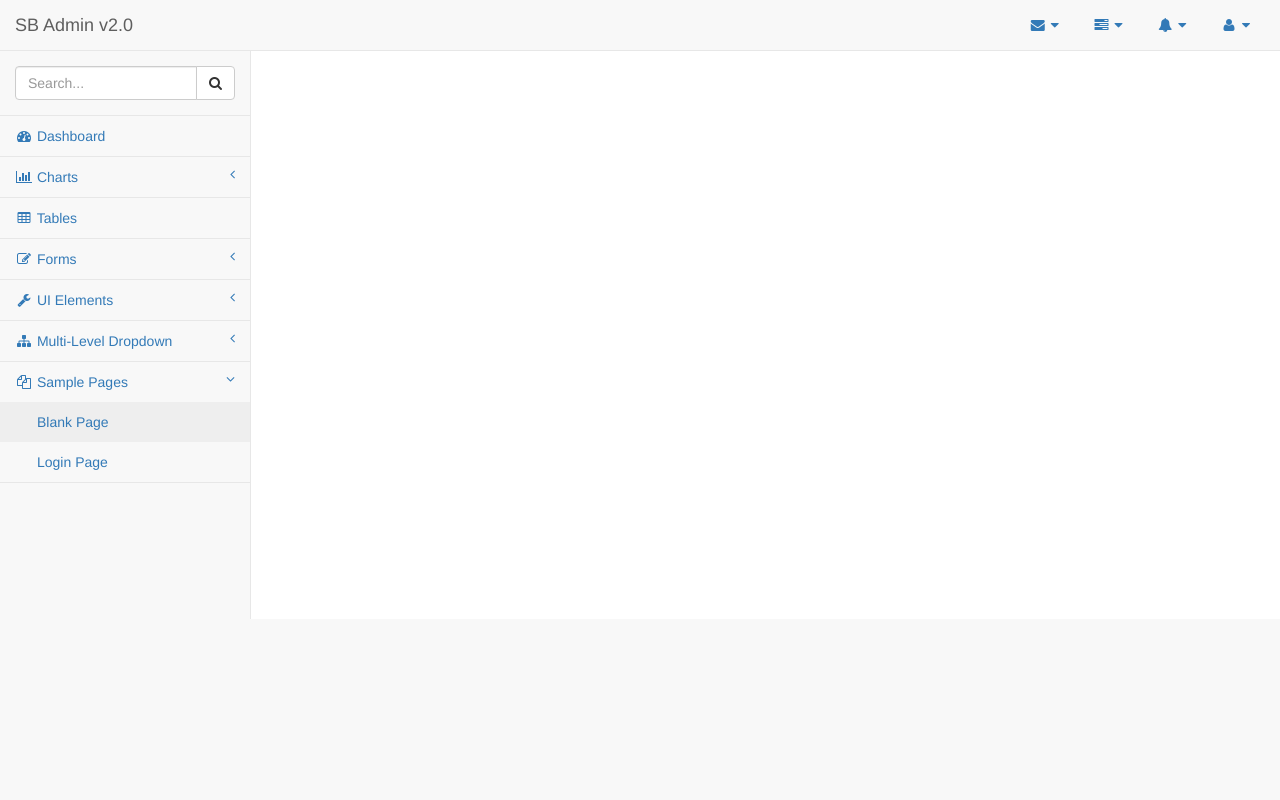
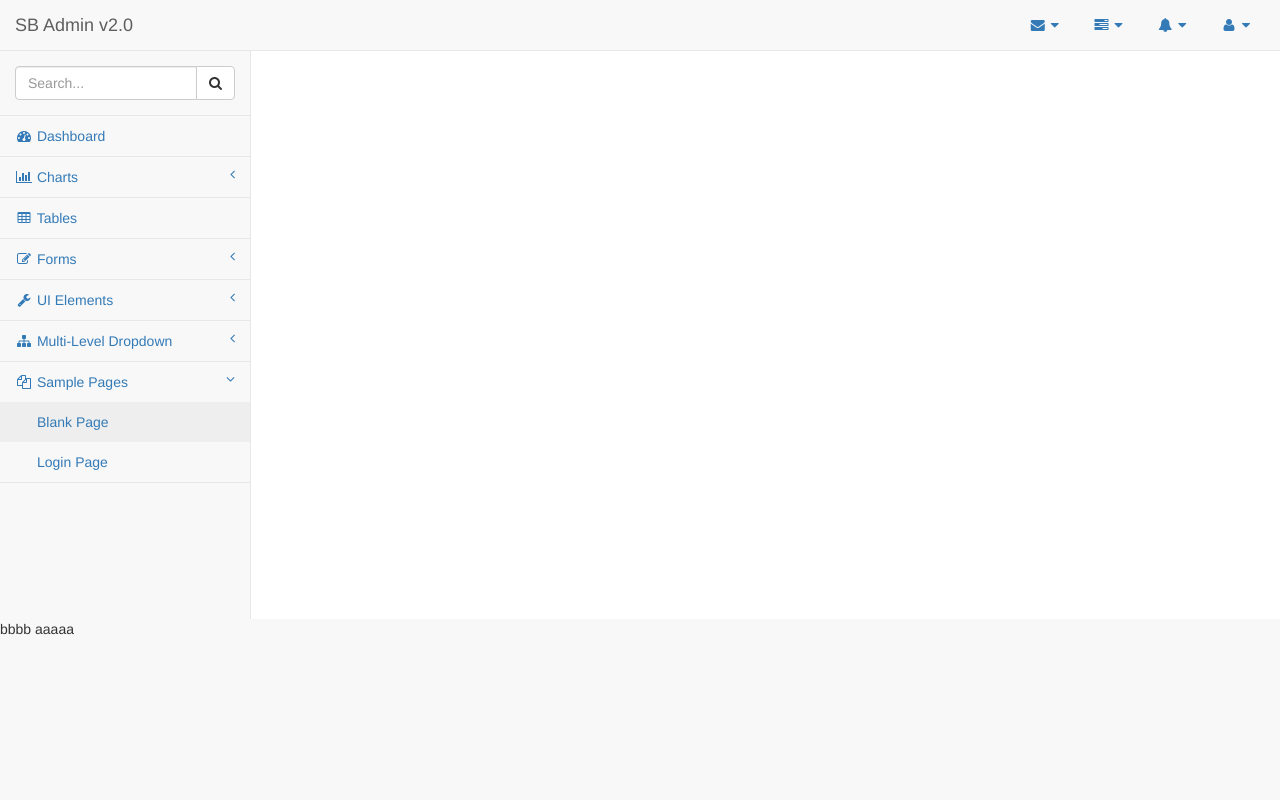
Before and after one commit to dungdv4/shopper, a PHP site: page /admin/index.php in a window 1280 px wide. Run offline with PHP 8.4, Linux system fonts and the light colour scheme; a user stored in the database is signed in.

Commit message:
my test commit2

```diff
--- a/admin/index.php
+++ b/admin/index.php
@@ -120,6 +120,6 @@
 </body>
 
 
-
-
+bbbb
+aaaaa
 </html>
```
